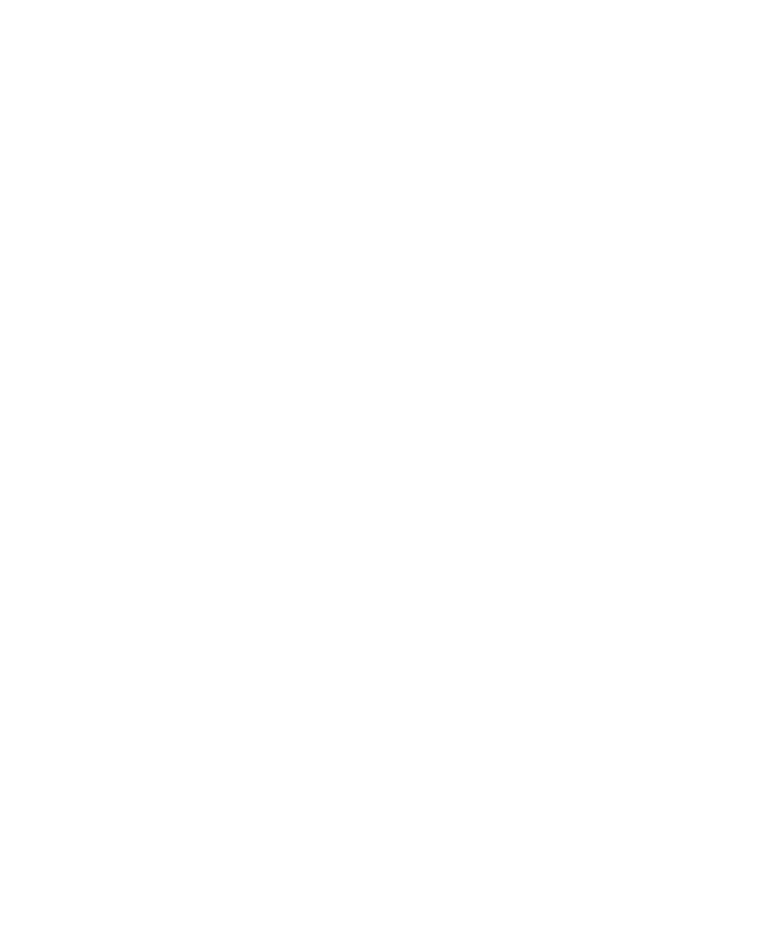
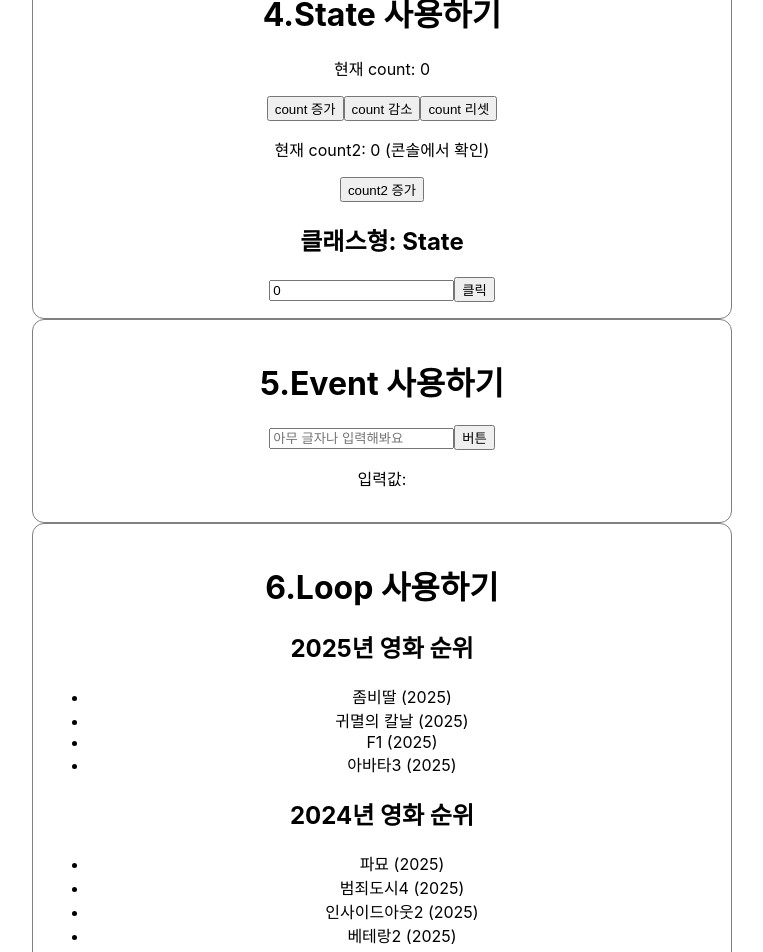
Before and after one commit to katazimi/HK_React, a React (Create React App) app in the folder my-app/: page / in a window 1280 px wide. Shown: the part 1120-2072 px from the top of the page, without its empty margins (258-1021 px from the left). Before the commit the page ends 991 px from the top, so only its background shows below. Built offline with nearby package versions, Linux system fonts and the light colour scheme.

Commit message:
React수업_20250903

```diff
--- a/my-app/src/App.js
+++ b/my-app/src/App.js
@@ -1,7 +1,10 @@
 import './App.css';
 import R01_JSXBasic from './components/R01_JSXBasic';
 import R02_Component, { R02_ComponentClass } from './components/R02_Component';
-import R03_Props, { R03_Props2, R03_Props3 } from './components/R03_Props';
+import R03_Props, { R03_Props2, R03_Props3, R03_PropsClass } from './components/R03_Props';
+import R04_State, { R04_StateClass } from './components/R04_State';
+import R05_Event from './components/R05_Event';
+import R06_Loop_list from './components/R06_Loop_list';
 
 function App() {
   //바벨: jsx문법을 가능하게 해주는 기능제공
@@ -31,6 +34,23 @@ function App() {
         <R03_Props name="kang" age={25} />
         <R03_Props2 name="park" age={30} />
         <R03_Props3 name="kim" age={35} />
+        <R03_PropsClass name="lee">45</R03_PropsClass>
+      </div>
+
+      <div style={divStyle}>
+        <h1>4.State 사용하기</h1>
+        <R04_State />
+        <R04_StateClass />
+      </div>
+
+      <div style={divStyle}>
+        <h1>5.Event 사용하기</h1>
+        <R05_Event />
+      </div>
+
+      <div style={divStyle}>
+        <h1>6.Loop 사용하기</h1>
+        <R06_Loop_list />
       </div>
 
     </div>
--- a/my-app/src/components/R02_Component.js
+++ b/my-app/src/components/R02_Component.js
@@ -32,6 +32,6 @@ class R02_ComponentClass extends Component {
 }
 //export는 다른 컴포넌트에서 사용할 수 있도록 설정하는 방식
 //default는 기본으로 반드시 작성
-export default R02_Component;
+export default R02_Component; // -> 기본컴포넌트이기 떄문에 import시 꼭 이름을 일치시키지 않아도 된다.
 //여러 컴포넌트를 추가할 수 있다.
-export { R02_ComponentClass };
+export { R02_ComponentClass }; // -> 기본컴포넌트가 아닌 컴포넌트는 import시 반드시 이름을 일치시켜야 한다.
--- a/my-app/src/components/R03_Props.js
+++ b/my-app/src/components/R03_Props.js
@@ -1,4 +1,4 @@
-import React from 'react';
+import React, { Component } from 'react';
 
 //props: 부모컴포넌트 -> 자식컴포넌트로 전달하는 데이터
 //   - props는 읽기전용(immutable) -> 자식컴포넌트에서 props값 변경 불가
@@ -33,6 +33,18 @@ function R03_Props3(props) {
     );
 }
 
+// 클래스형 컴포넌트 사용 - rcc
+class R03_PropsClass extends Component {
+    render() {
+        const { name, children } = this.props; //구조분해 할당
+        return (
+            <div>
+                <h2>컴포넌트입니다: {name}</h2>
+                <h2>클래스형 입니다: {children}</h2>
+            </div>
+        );
+    }
+}
+
 export default R03_Props;
-export { R03_Props2 };
-export { R03_Props3 };
+export { R03_Props2, R03_Props3, R03_PropsClass };
--- /dev/null
+++ b/my-app/src/components/R04_State.js
@@ -0,0 +1,76 @@
+import React, { useState, Component } from 'react';
+
+//state: 컴포넌트 내부에서 바뀌는 데이터를 의미
+// - 함수형 컴포넌트에서는 useState() Hook을 사용하여 상태변수와 상태변경함수를 얻을 수 있다.
+//      - 상태변수는 직접 변경할 수 없고, 반드시 상태변경함수를 사용하여 변경해야 한다!!
+//      - 상태가 변경되면 컴포넌트가 재렌더링 된다.
+function R04_State(props) {
+    const [count, setCount] = React.useState(0); //count:상태변수, setCount:상태변경함수, 0:초기값
+
+    const increaseCount = () => { setCount((prev) => prev + 1) };
+    const decreaseCount = () => { setCount(count - 1) };
+    const resetCount = () => { setCount(0) };
+
+    // 리액트가 성능 최적화를 위해 여러 상태 업데이트를 모어서 한번에 처리
+    // setState를 여러번 호출해도 한번만 렌더링 => 따라서 콜백함수를 사용하면 항상 최신 상태값을 기반으로 변경 가능
+    const increaseCount3 = () => {
+        setCount((prev) => prev + 1)
+        setCount((prev) => prev + 1)
+        setCount((prev) => prev + 1)
+
+        // setCount(count + 1)
+        // setCount(count + 1)
+        // setCount(count + 1) //이렇게 하면 안됨!! 이전 상태값을 기반으로 변경하는 경우 prev를 사용하는 것이 좋음
+    };
+
+    // - DOM에 영향을 미치지 않는 일반 변수 -> 리렌더링 되지 않음
+    let count2 = 0; //일반 변수 => 상태변경시 컴포넌트가 재렌더링 되지 않는다.
+    const increaseCount2 = () => {
+        count2 += 1;
+        console.log("count2:", count2);
+    };
+
+    return (
+        <div>
+            <p>현재 count: {count}</p>
+            <button onClick={increaseCount}>count 증가</button>
+            <button onClick={decreaseCount}>count 감소</button>
+            <button onClick={resetCount}>count 리셋</button>
+            <br />
+            <p>현재 count2: {count2} (콘솔에서 확인)</p>
+            <button onClick={increaseCount2}>count2 증가</button>
+        </div>
+    );
+}
+
+// 클래스형 컴포넌트에서 state 사용하기
+class R04_StateClass extends Component {
+
+    //State 선언방법
+    // 방법1: constructor()에서 선언
+    constructor(props) {
+        super(props); //문법처럼 항상 선언해준다
+        this.state = {
+            count: 0
+        };
+    }
+
+    // 방법2: constructor() 없이 state 선언 -> 이 방법을 더 많이 사용
+    // state = {
+    //     count2: 0
+    // };
+
+    render() {
+        return (
+            <div>
+                <h2>클래스형: State</h2>
+                <input name="count" readOnly value={this.state.count} />
+                {/* <button onClick={()=>{this.state.count+=1}}>클릭</button> */}
+                <button onClick={() => { this.setState({ count: this.state.count + 1 }) }}>클릭</button>
+            </div>
+        );
+    }
+}
+
+export default R04_State;
+export { R04_StateClass };
--- /dev/null
+++ b/my-app/src/components/R05_Event.js
@@ -0,0 +1,62 @@
+import React, { useState } from 'react';
+
+//React에서 입력요소는 보통 제어 컴포넌트로 다룬다.
+// - value값을 state로 설정하고, onChange이벤트로 state를 변경한다.
+// - 이 패턴으로 입력값을 제어 및 관리한다.
+
+//state를 사용하여 입력값 관리하는 이유
+// - React 철학: 단방향 데이터 흐름, single source of truth(데이터를 신뢰할 수 있는 하나의 출처)
+// - 입력값을 다른 로직에서 활용할 때 state로 관리하면 편리하다.
+// - 리렌더링 시에도 입력값이 유지된다.
+function R05_Event() {
+
+    // 입력필드가 적다면 useState를 여러개 사용
+    // 입력필드가 많다면 state, onChange함수로 공통처리
+    // 규모가 크고, 검증이나 조건등이 많이 쓸 경우 userReducer훅 사용 권장
+
+    const [text, setText] = React.useState('');
+
+    // 입력요소들이 많아진다면...
+    // state를 객체로 선언, handleChange함수 하나로 관리
+    const [formData, setFormData] = useState({
+        username: '',
+        password: '',
+        email: ''
+    });
+
+    const handleFormChange = (e) => {
+        const { name, value } = e.target; // e.target은 이벤트가 발생한 요소
+        setFormData({
+            ...formData, // 기존 formData 객체의 속성들을 복사, ...은 스프레드 연산자 -> username:"", password:"", email:""
+            [name]: value // name 속성에 해당하는 값을 업데이트
+        });
+        console.log(formData);
+    }
+
+    const handleChange = (e) => {
+        setText(e.target.value);
+        console.log("state값: ", text);
+    }
+
+    const handleClick = (e) => {
+        // 입력요소를 기본 DOM탐색으로 접근하는 방법(비추천)
+        // - 리렌더링 최적화, 데이터 흐름 관리 측면에서 바람직하지 않음
+        const txt = document.querySelectorAll('input')[1].value; //0번째 input요소는 App.js요소에서 병합되어 1번째로 인식됨
+        console.log("입력값(DOM탐색이용)", txt);
+    }
+
+    return (
+        <div>
+            <input type="text"
+                placeholder='아무 글자나 입력해봐요'
+                value={text}
+                onChange={handleChange}
+            />
+            <button onClick={handleClick}>버튼</button>
+            <p>입력값: {text}</p>
+        </div>
+
+    );
+};
+
+export default R05_Event;
--- /dev/null
+++ b/my-app/src/components/R06_Loop_list.js
@@ -0,0 +1,44 @@
+import React from 'react';
+
+// 리액트에서 가장 잘 맞는 반복문 메서드: map()
+// map()의 기능: 배열을 순회하며 각각의 값을 편집해서 다시 배열로 전환
+//  - 리액트가 구별할 수 있도록 key속성 설정 권장(고유값, index값도 가능)
+//      -> 데이터 자체에서 유니크한 값이 있으면 활용하고, 없으면 index사용
+
+function R06_Loop_list(props) {
+
+    // 목록을 출력하는 기능 구현
+
+    const movies2025 = [
+        { id: 1, title: "좀비딸", year: 2025 },
+        { id: 2, title: "귀멸의 칼날", year: 2025 },
+        { id: 3, title: "F1", year: 2025 },
+        { id: 4, title: "아바타3", year: 2025 },
+    ];
+
+    const movies2024 = [
+        { id: 1, title: "파묘", year: 2025 },
+        { id: 2, title: "범죄도시4", year: 2025 },
+        { id: 3, title: "인사이드아웃2", year: 2025 },
+        { id: 4, title: "베테랑2", year: 2025 },
+    ];
+
+    return (
+        <div>
+            <h2>2025년 영화 순위</h2>
+            <ul>
+                {movies2025.map((movie) => (
+                    <li key={movie.id}>{movie.title} ({movie.year})</li>
+                ))}
+            </ul>
+            <h2>2024년 영화 순위</h2>
+            <ul>
+                {movies2024.map((movie, index) => (
+                    <li key={index}>{movie.title} ({movie.year})</li>
+                ))}
+            </ul>
+        </div>
+    );
+}
+
+export default R06_Loop_list;
```
